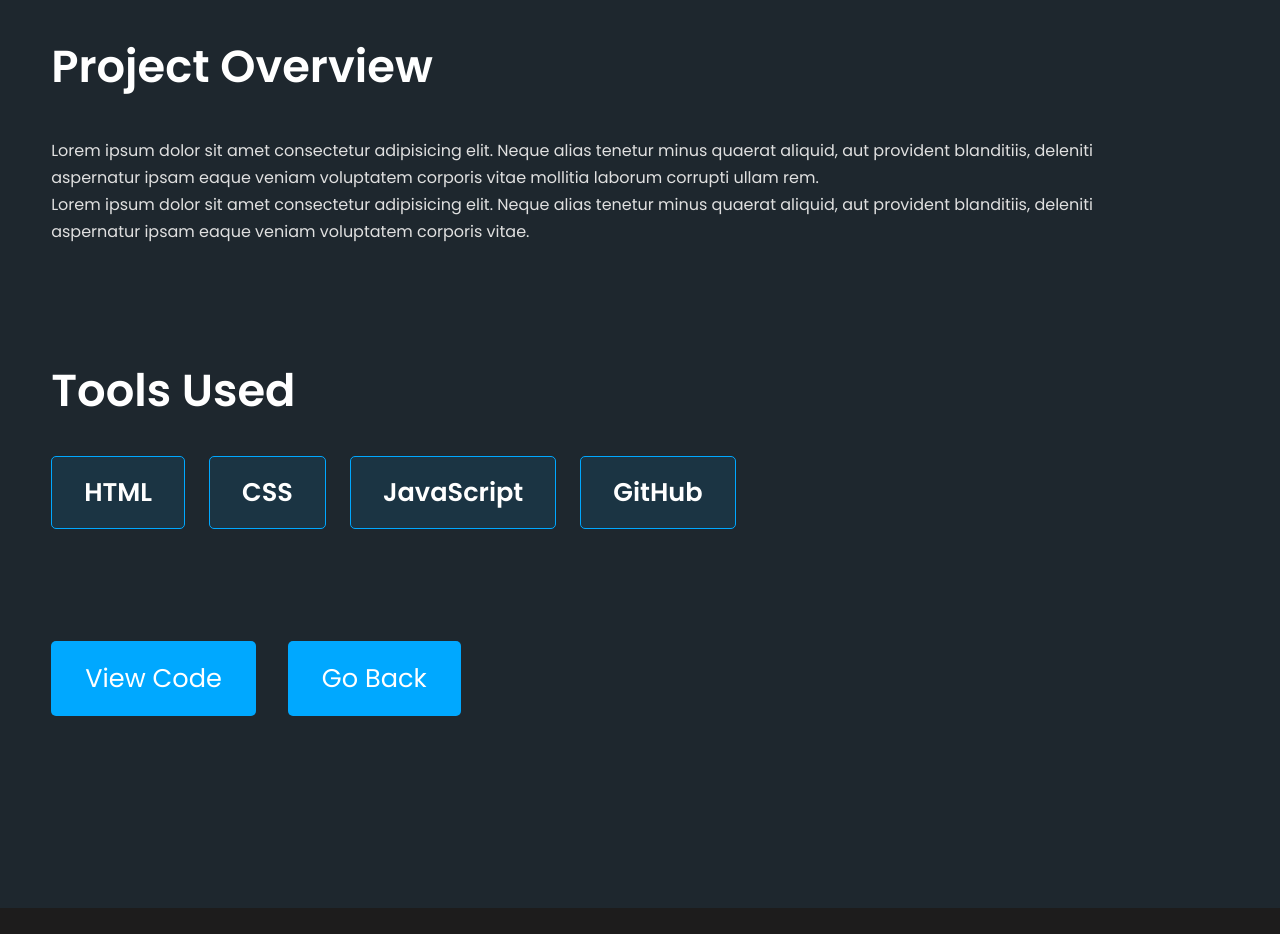
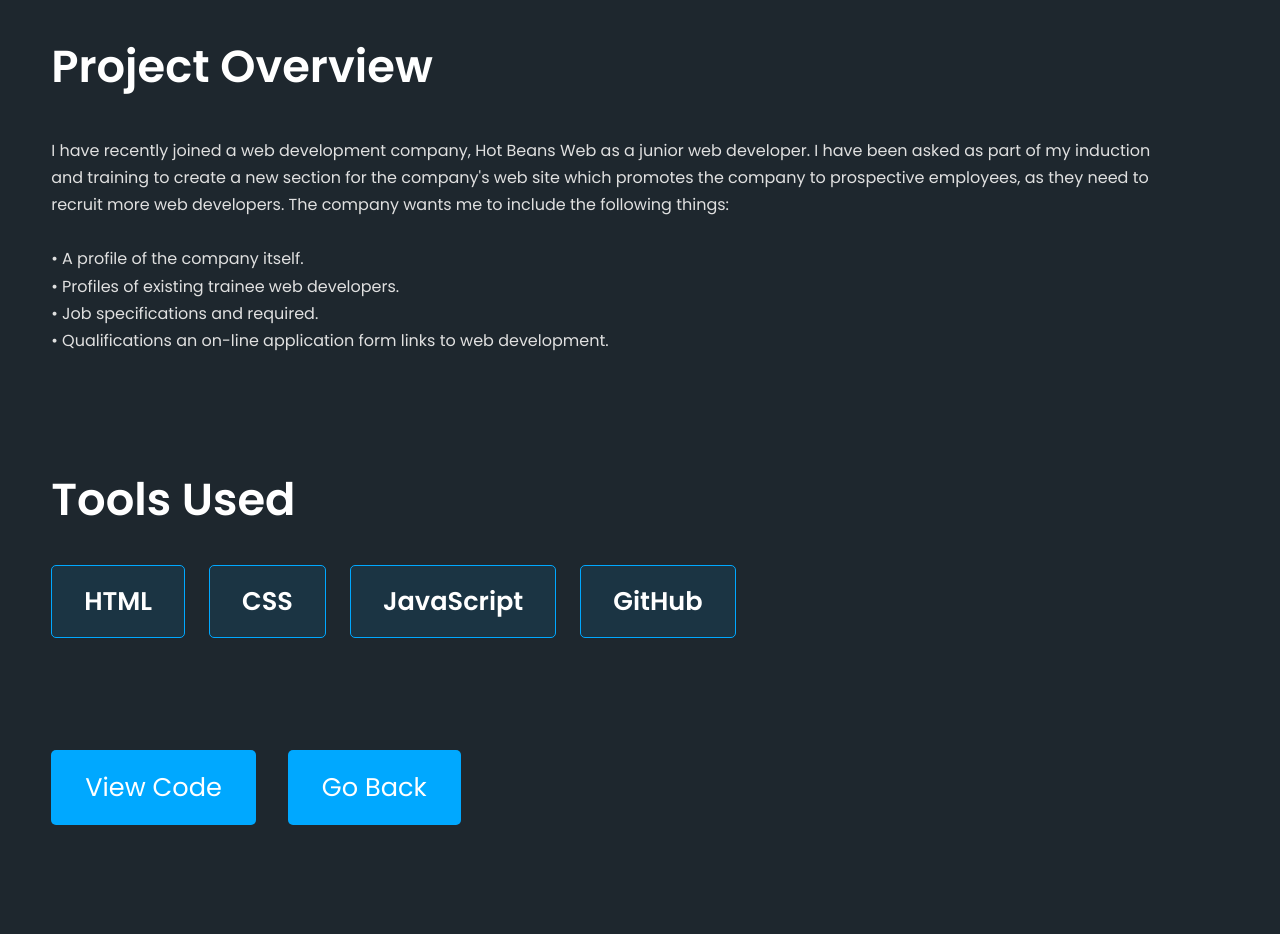
Before and after one commit to Aphungy/MyPortfolio, a plain HTML site: page My Portfolio/project-1.html in a window 1280 px wide. Shown: the part 2020-2954 px from the top of the page. Drawn offline with nearby package versions, Linux system fonts and the light colour scheme.

Commit message:
Converted text from lorem ipsum to real text on My Portfolio/project-1.html.

```diff
--- a/My Portfolio/project-1.html
+++ b/My Portfolio/project-1.html
@@ -62,15 +62,14 @@
                 <div class="project-details__desc">
                     <h3 class="project-details__content-title">Project Overview</h3>
                     <p>
-                        Lorem ipsum dolor sit amet consectetur adipisicing elit. Neque
-                        alias tenetur minus quaerat aliquid, aut provident blanditiis,
-                        deleniti aspernatur ipsam eaque veniam voluptatem corporis vitae
-                        mollitia laborum corrupti ullam rem.
+                        I have recently joined a web development company, Hot Beans Web as a junior web developer. I have been asked as part of my induction and training to create a new section for the company's web site which promotes the company to prospective employees, as they need to recruit more web developers. The company wants me to include the following things:
                     </p>
+                    <br>
                     <p>
-                        Lorem ipsum dolor sit amet consectetur adipisicing elit. Neque
-                        alias tenetur minus quaerat aliquid, aut provident blanditiis,
-                        deleniti aspernatur ipsam eaque veniam voluptatem corporis vitae.
+                        • A profile of the company itself. <br>
+                        • Profiles of existing trainee web developers. <br>
+                        • Job specifications and required. <br>
+                        • Qualifications an on-line application form links to web development. <br>
                     </p>
                 </div>
                 <div class="project-details__tools-used">
```
Also changed, not shown: 1 other file.
